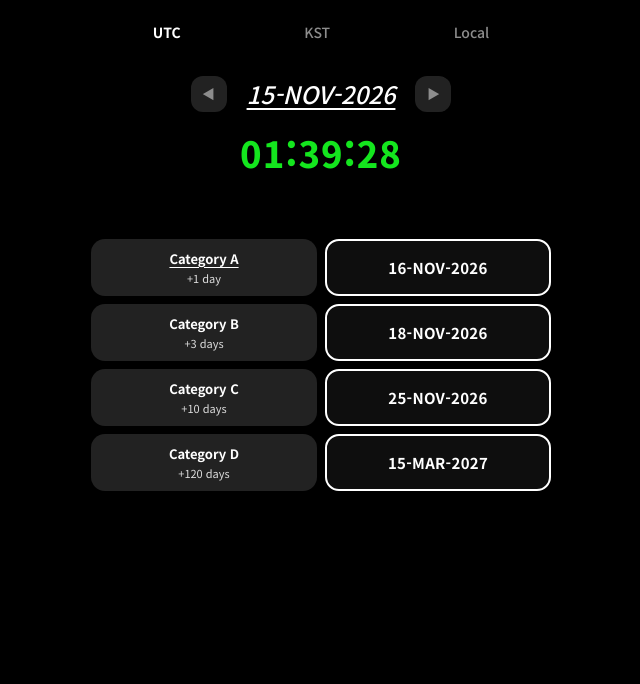
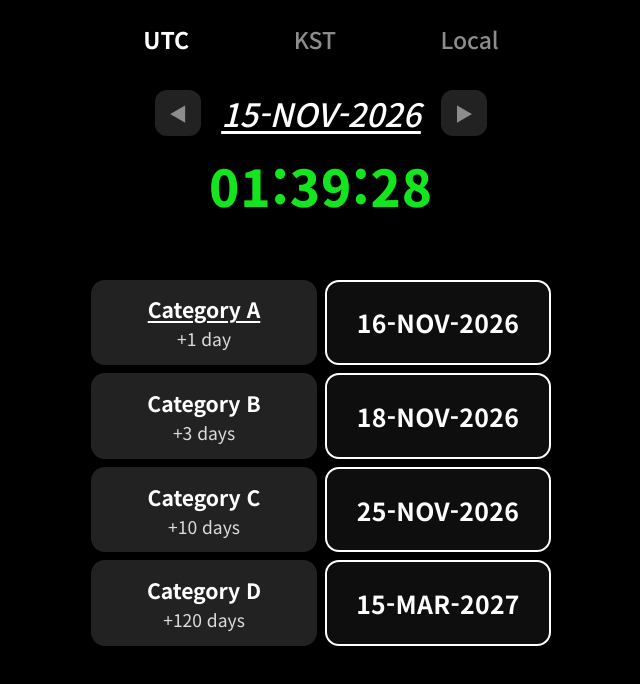
Before and after one commit to chaky1-commits/mel-category, a plain HTML site: page index.html in a window 1280 px wide. Shown: the whole page, without its empty margins (319-959 px from the left). Drawn offline with Linux system fonts and the light colour scheme.

Commit message:
Add files via upload

```diff
--- a/index.html
+++ b/index.html
@@ -13,28 +13,28 @@
 <link rel="apple-touch-icon" href="icon-180.png">
 <link rel="stylesheet" href="https://fonts.googleapis.com/css2?family=Noto+Sans+KR:wght@400;500;700;800&display=swap">
 <style>
-:root{--bg:#000;--card:#222;--gr:#14e61e;--dim:#8d8d8d;box-sizing:border-box;padding-top:env(safe-area-inset-top,0px);padding-bottom:env(safe-area-inset-bottom,0px)}
+:root{--bg:#000;--card:#222;--gr:#14e61e;--dim:#8d8d8d;--u:min(1vw,4.6px);box-sizing:border-box;padding-top:env(safe-area-inset-top,0px);padding-bottom:env(safe-area-inset-bottom,0px)}
 *{box-sizing:border-box;-webkit-tap-highlight-color:transparent}
 html{height:100%}
 body{margin:0;min-height:100%;background:var(--bg);color:#fff;font-family:"Noto Sans KR","Segoe UI",Roboto,system-ui,sans-serif;padding:16px}
 .wrap{max-width:460px;margin:0 auto}
 .tabs{display:flex;justify-content:space-around;margin:0 0 24px}
-.tabs button{border:0;background:none;padding:6px 10px;color:var(--dim);font:inherit;font-size:14px;font-weight:500}
+.tabs button{border:0;background:none;padding:6px 10px;color:var(--dim);font:inherit;font-size:calc(var(--u)*5);font-weight:500}
 .tabs button.on{color:#fff;font-weight:700}
 .dr{display:flex;align-items:center;justify-content:center;gap:14px}
-.arr{border:0;background:var(--card);color:var(--dim);border-radius:12px;width:36px;height:36px;font-size:13px}
-.date{position:relative;font-size:min(5vw,24px);font-weight:500;font-style:italic;padding:4px 6px}
+.arr{border:0;background:var(--card);color:var(--dim);border-radius:12px;width:calc(var(--u)*10);height:calc(var(--u)*10);font-size:calc(var(--u)*4)}
+.date{position:relative;font-size:calc(var(--u)*7);font-weight:500;font-style:italic;padding:4px 6px}
 .date span{text-decoration:underline;text-underline-offset:4px}
 .date input{position:absolute;inset:0;width:100%;height:100%;opacity:0}
-.time{text-align:center;margin-top:18px;font-size:min(7.5vw,36px);font-weight:800;color:var(--gr);letter-spacing:1px;font-variant-numeric:tabular-nums;line-height:1.1}
-.note{text-align:center;min-height:16px;margin-top:4px;color:var(--dim);font-size:11px}
+.time{text-align:center;margin-top:18px;font-size:calc(var(--u)*11);font-weight:800;color:var(--gr);letter-spacing:1px;font-variant-numeric:tabular-nums;line-height:1.1}
+.note{text-align:center;min-height:16px;margin-top:4px;color:var(--dim);font-size:calc(var(--u)*3.4)}
 .list{margin-top:46px;display:grid;gap:8px}
 .row{display:grid;grid-template-columns:1fr 1fr;gap:8px}
-.lab{background:var(--card);border-radius:14px;padding:10px 6px;font-size:13px;font-weight:700;display:flex;flex-direction:column;align-items:center;justify-content:center;gap:2px;white-space:nowrap}
-.lab small{font-size:11px;font-weight:400;color:#ddd}
+.lab{background:var(--card);border-radius:14px;padding:calc(var(--u)*3) 6px;font-size:calc(var(--u)*4.6);font-weight:700;display:flex;flex-direction:column;align-items:center;justify-content:center;gap:2px;white-space:nowrap}
+.lab small{font-size:calc(var(--u)*3.8);font-weight:400;color:#ddd}
 .lab.a{cursor:pointer;user-select:none}
 .u{text-decoration:underline;text-underline-offset:3px}
-.val{display:flex;align-items:center;justify-content:center;border:2px solid #fff;border-radius:14px;background:#0e0e0e;font-size:15px;font-weight:700;letter-spacing:.3px}
+.val{display:flex;align-items:center;justify-content:center;border:2px solid #fff;border-radius:14px;background:#0e0e0e;font-size:calc(var(--u)*5.4);font-weight:700;letter-spacing:.3px}
 
 </style>
 </head>
--- a/sw.js
+++ b/sw.js
@@ -1,4 +1,4 @@
-const CACHE = "mel-category-v1";
+const CACHE = "mel-category-v2";
 const ASSETS = ["./", "./index.html", "./manifest.webmanifest", "./icon-192.png", "./icon-512.png", "./icon-180.png"];
 self.addEventListener("install", e => {
   e.waitUntil(caches.open(CACHE).then(c => c.addAll(ASSETS)).then(() => self.skipWaiting()));
```
